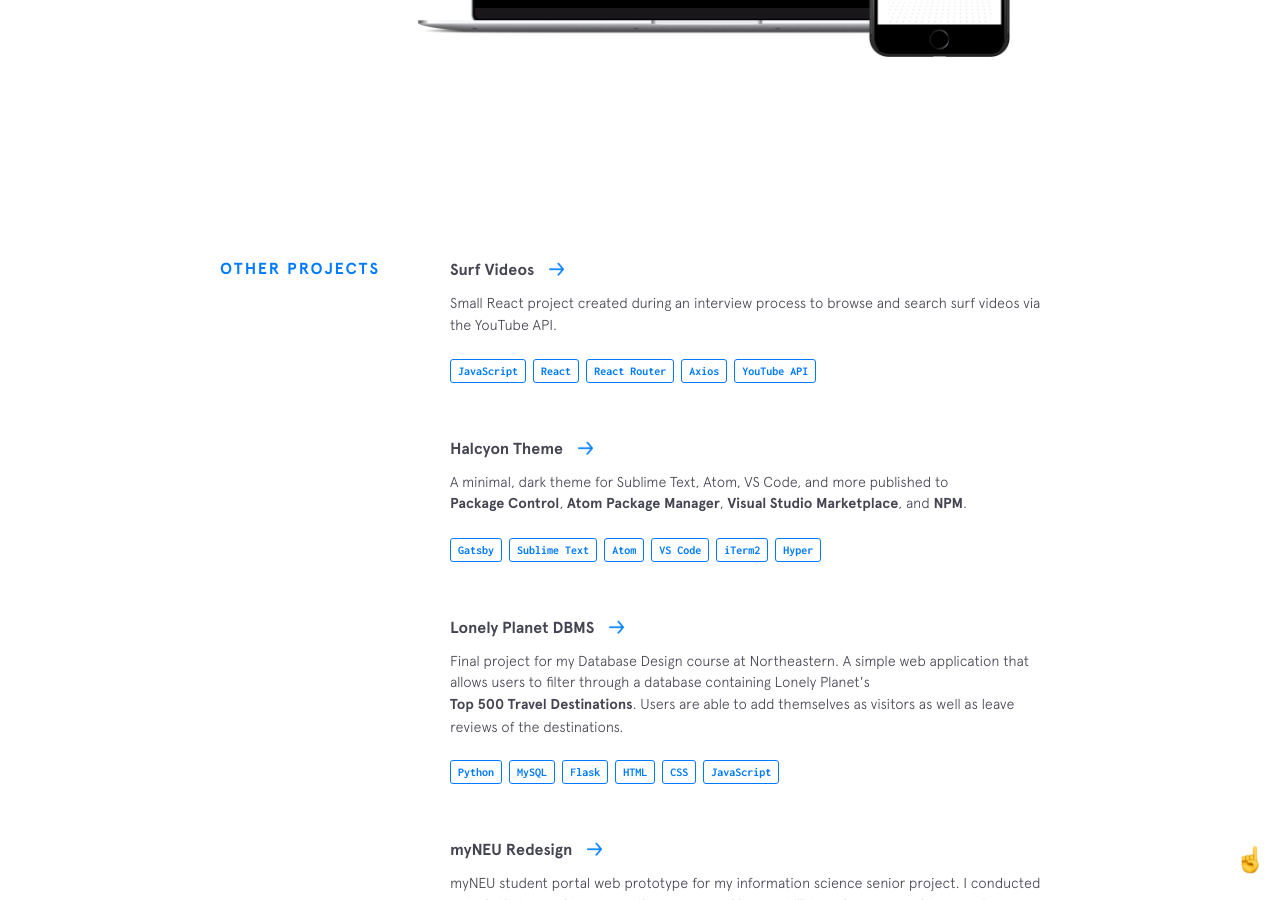
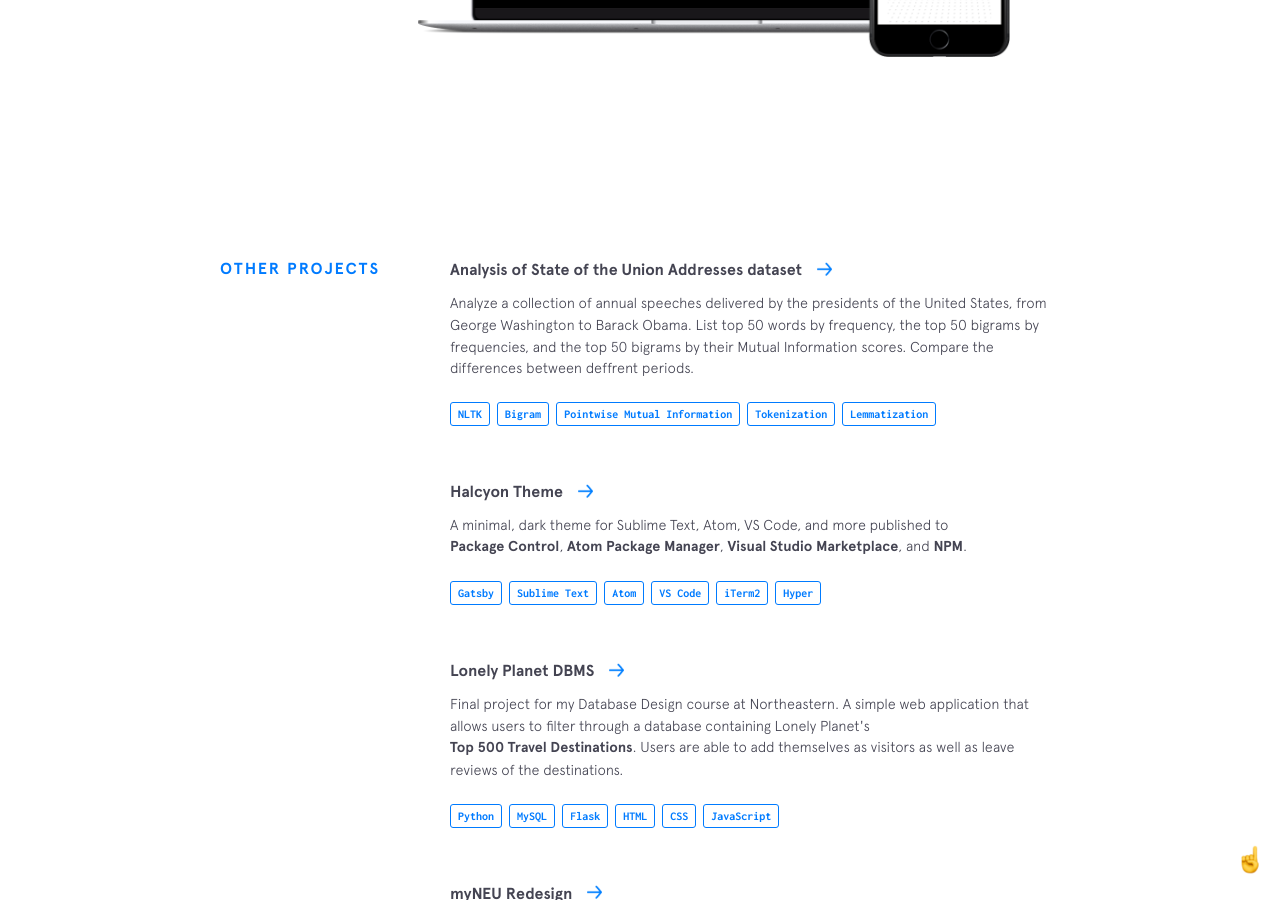
Before and after one commit to harper-he/harper-he.github.io, a Jekyll site: the page built from index.html, in a window 1280 px wide and 900 px high, scrolled down 4112 px. Built offline with Jekyll 4.4.1, drawn with Linux system fonts in a browser that asks for light colours; nearby versions of some CDN libraries.

Commit message:
Update other-projects.yml

```diff
--- a/_data/other-projects.yml
+++ b/_data/other-projects.yml
@@ -1,13 +1,16 @@
-- name: Surf Videos
-  url: https://github.com/bchiang7/Surf-Videos
-  code: https://github.com/bchiang7/Surf-Videos
-  description: Small React project created during an interview process to browse and search surf videos via the YouTube API.
+- name: Analysis of State of the Union Addresses dataset
+  url: https://github.com/harper-he/Python/tree/master/Natural%20Language%20Processing/Analysis%20of%20State%20of%20the%20Union%20Addresses%20dataset
+  code: https://github.com/harper-he/Python/tree/master/Natural%20Language%20Processing/Analysis%20of%20State%20of%20the%20Union%20Addresses%20dataset
+  description: Analyze a collection of annual speeches delivered by the presidents of the United States,
+               from George Washington to Barack Obama.
+               List top 50 words by frequency, the top 50 bigrams by frequencies, and the top 50 bigrams by their Mutual Information scores.
+               Compare the differences between deffrent periods.
   used:
-    - thing: JavaScript
-    - thing: React
-    - thing: React Router
-    - thing: Axios
-    - thing: YouTube API
+    - thing: NLTK
+    - thing: Bigram
+    - thing: Pointwise Mutual Information
+    - thing: Tokenization
+    - thing: Lemmatization
 
 - name: Halcyon Theme
   url: https://bchiang7.github.io/halcyon-site/
```
